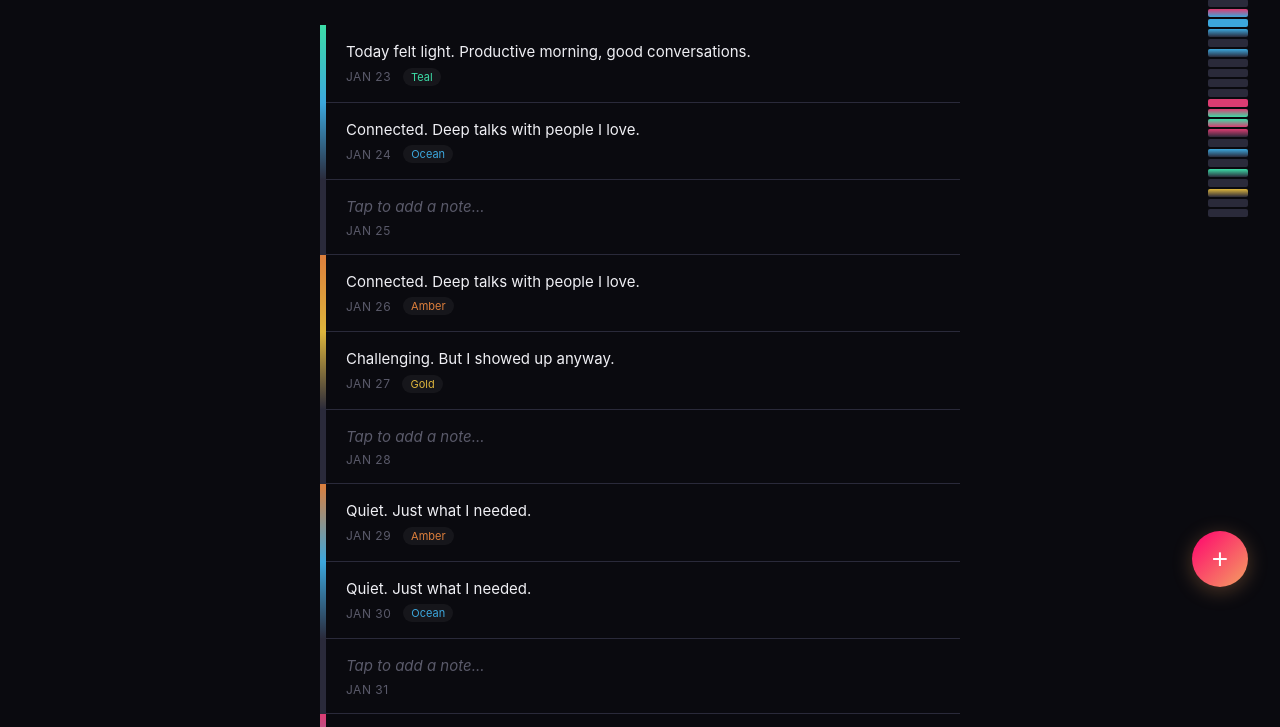
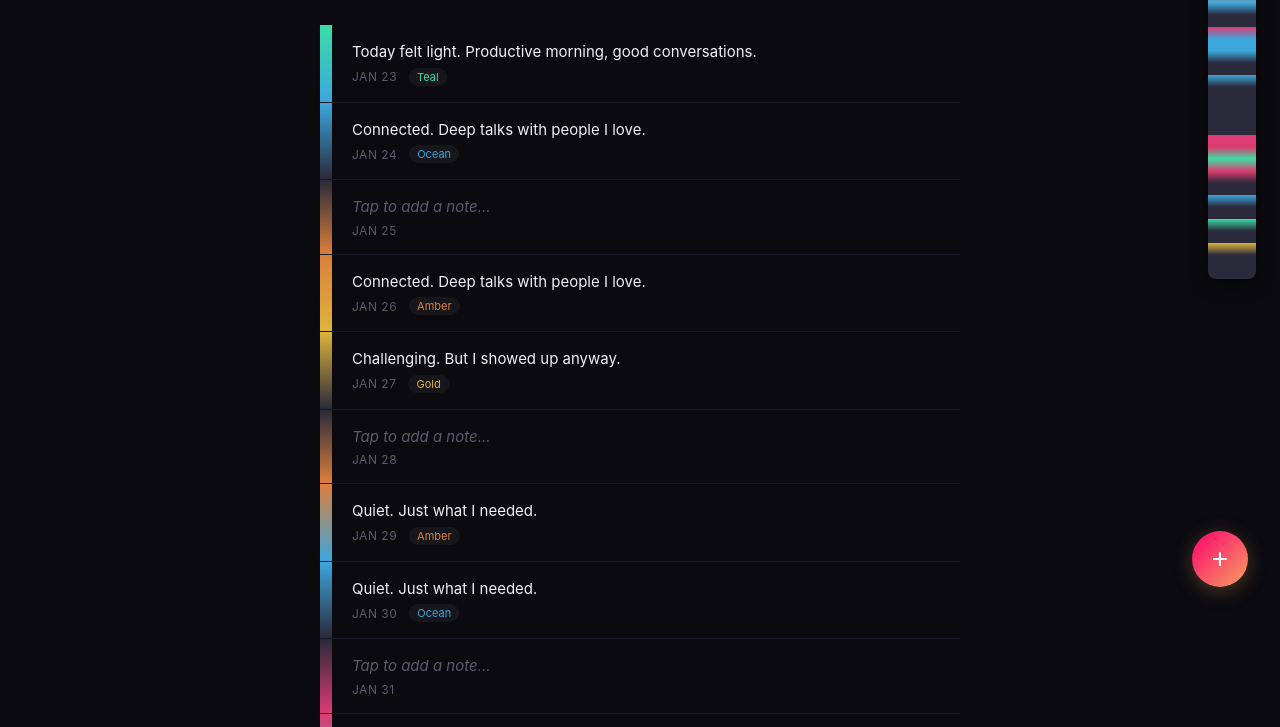
Before and after one commit to EmoteClawdBot/emote-bot-exp-01, a plain HTML site: page exp-03-v4.html in a window 1280 px wide. Shown: the part 181-908 px from the top of the page. Drawn offline with Linux system fonts and the light colour scheme.

Commit message:
Make gradient bars wider, remove gaps for better blending visibility

```diff
--- a/exp-03-v4.html
+++ b/exp-03-v4.html
@@ -119,23 +119,22 @@
 
         /* Gradient Bar - Left Side */
         .item-gradient {
-            width: 6px;
+            width: 12px;
             min-height: 64px;
-            background: var(--item-color, var(--border));
             transition: all 0.3s ease;
             flex-shrink: 0;
         }
 
         .spectrum-item:hover .item-gradient {
-            width: 8px;
+            width: 16px;
         }
 
         .spectrum-item.active .item-gradient {
-            width: 10px;
+            width: 20px;
         }
 
         .spectrum-item.empty .item-gradient {
-            background: var(--border);
+            background: linear-gradient(180deg, var(--border) 0%, var(--next-color, var(--border)) 100%) !important;
         }
 
         /* Content */
@@ -144,8 +143,11 @@
             display: flex;
             align-items: center;
             padding: 16px 20px;
-            border-bottom: 1px solid var(--border);
             gap: 16px;
+        }
+
+        .spectrum-item {
+            border-bottom: 1px solid rgba(42, 42, 58, 0.5);
         }
 
         .item-main {
@@ -308,17 +310,19 @@
         /* Side Panel - Mini Gradient Overview */
         .side-panel {
             position: fixed;
-            right: 32px;
+            right: 24px;
             top: 100px;
-            width: 40px;
+            width: 48px;
             display: flex;
             flex-direction: column;
-            gap: 2px;
+            gap: 0;
+            border-radius: 8px;
+            overflow: hidden;
+            box-shadow: 0 4px 20px rgba(0,0,0,0.3);
         }
 
         .mini-slice {
-            height: 8px;
-            border-radius: 2px;
+            height: 12px;
             background: var(--slice-color, var(--border));
             cursor: pointer;
             transition: all 0.2s ease;
```
